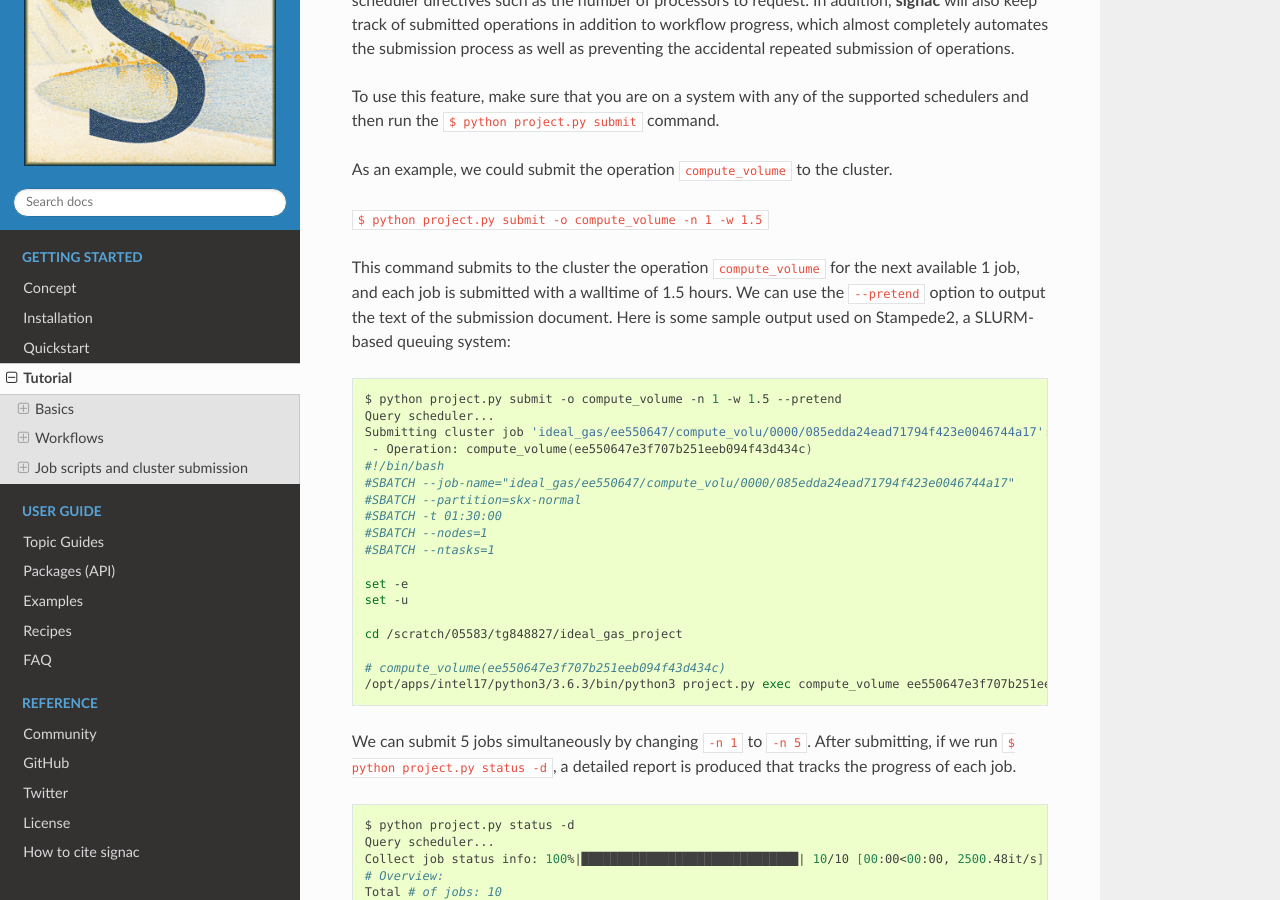
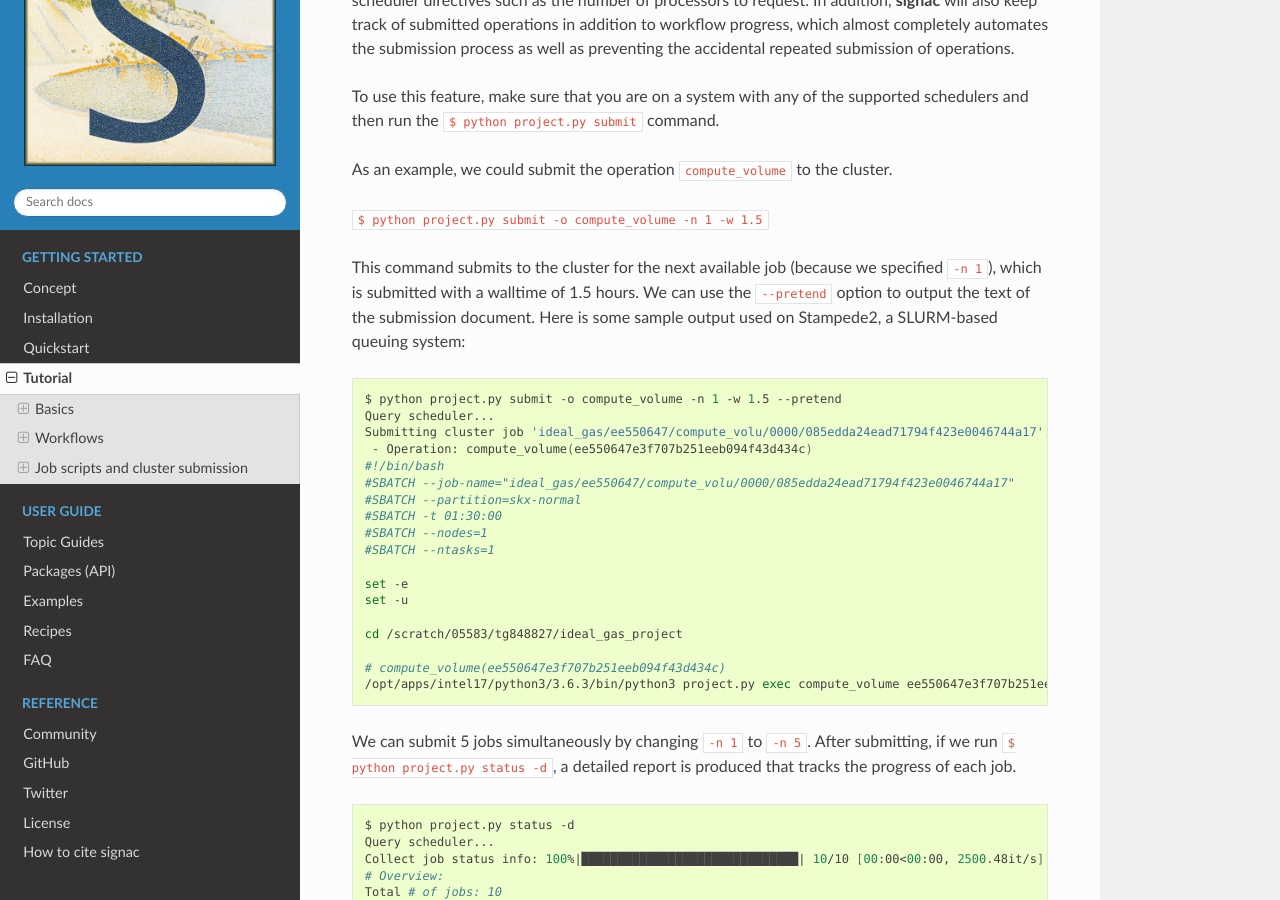
Before and after one commit to glotzerlab/signac-docs, a Sphinx documentation site: the page built from docs/source/tutorial.rst, in a window 1280 px wide and 900 px high, scrolled down 11899 px. Built offline with Sphinx 7.4.7 and the Read the Docs theme 2.0.0, drawn with Linux system fonts in a browser that asks for light colours.

Commit message:
Fix wording.

```diff
--- a/docs/source/tutorial.rst
+++ b/docs/source/tutorial.rst
@@ -568,7 +568,7 @@ As an example, we could submit the operation ``compute_volume`` to the cluster.
 
 ``$ python project.py submit -o compute_volume -n 1 -w 1.5``
 
-This command submits to the cluster the operation ``compute_volume`` for the next available 1 job, and each job is submitted with a walltime of 1.5 hours.
+This command submits to the cluster for the next available job (because we specified ``-n 1``), which is submitted with a walltime of 1.5 hours.
 We can use the ``--pretend`` option to output the text of the submission document.
 Here is some sample output used on Stampede2, a SLURM-based queuing system:
 
```
